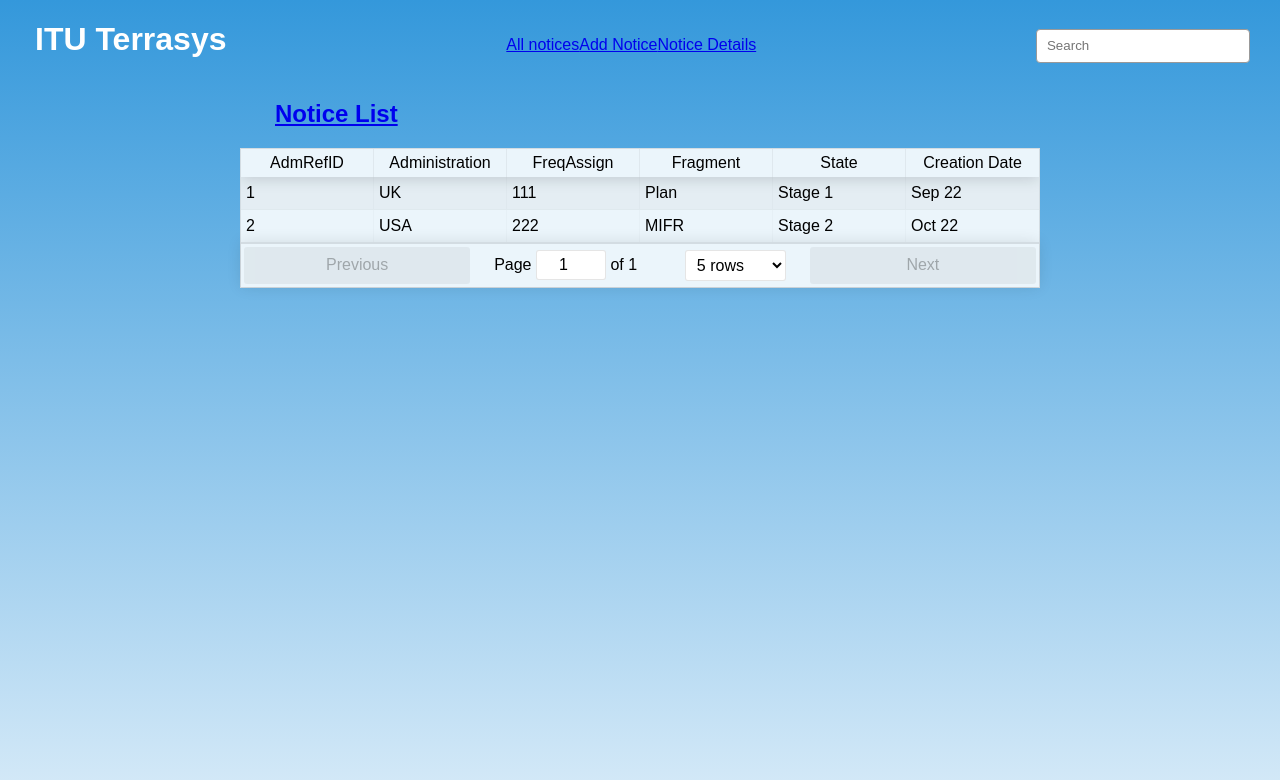
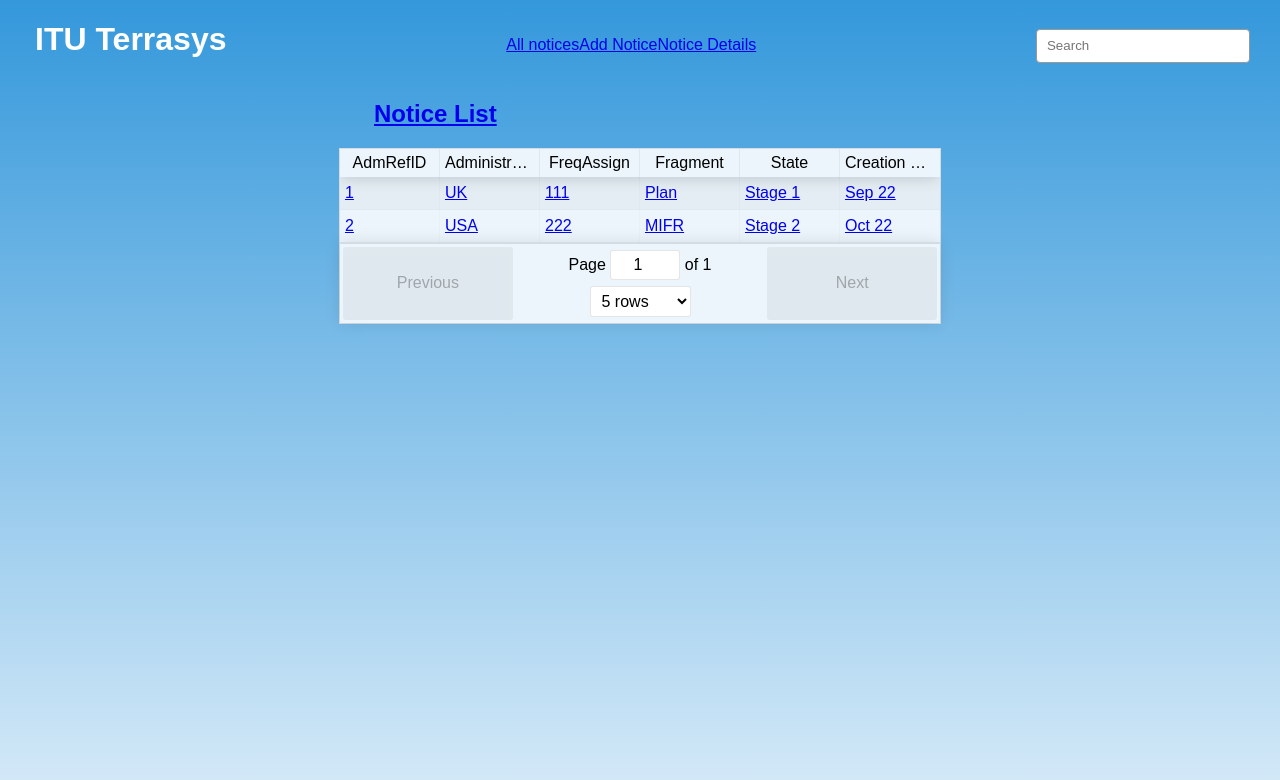
Before and after one commit to chinins/terrasys, a React (Create React App) app in the folder client/: page / in a window 1280 px wide. Shown: the top 780 px of the page. Built offline with nearby package versions, Linux system fonts and the light colour scheme.

Commit message:
make table row clickable and add dynamic rendering of notice details

```diff
--- a/client/src/App.css
+++ b/client/src/App.css
@@ -31,11 +31,11 @@ input {
   /* background-color: #d6eaf8; */
 }
 
-.NoticeList {
+/* .NoticeList {
   flex: 1;
   max-width: 800px;
   margin: 0 auto;
-}
+} */
 
 .NoticeTable {
   background-color: #ebf5fb;
@@ -74,6 +74,13 @@ input {
 }
 
 .Notice {
+  display: flex;
+  justify-content: space-around;
+}
+
+.notice-data, .notice-actions {
+  display: flex;
+  flex-direction: column;
   background-color: #ebf5fb;
   border: 1px solid darkblue;
   box-shadow: 10px 10px 13px -4px #001f3f;
--- a/client/src/App.js
+++ b/client/src/App.js
@@ -14,7 +14,8 @@ class App extends Component {
   constructor (props) {
     super (props);
     this.state = {
-      notices: noticeArray
+      notices: noticeArray,
+      selectedNotice: {}
     }
   }
 
@@ -23,15 +24,21 @@ class App extends Component {
     this.setState({
       notices: this.state.notices.concat(notice)
     })
+  }
 
+  displayDetails = (notice) => {
+    this.setState({
+      selectedNotice: notice
+    })
+    console.log(this.state.selectedNotice)
   }
 
   render() {
     return (
       <div className="App">
         <AppHeader/>
-        <Route exact={true} path="/" render={() => <Dashboard notices={this.state.notices}/>}/>
-        <Route path="/details" component={NoticeDetails}/>
+        <Route exact={true} path="/" render={() => <Dashboard notices={this.state.notices} onRowClick={this.displayDetails}/>}/>
+        <Route path={`/details/:${this.state.selectedNotice.admRefId}`} render={() => <NoticeDetails notice={this.state.selectedNotice}/>}/>
         <Route path="/new-notice" render={() => <NewNotice onNoticeCreate={this.createNotice}/>} />
       </div>
     );
--- a/client/src/components/NoticeDetails.js
+++ b/client/src/components/NoticeDetails.js
@@ -2,14 +2,25 @@ import React, { Component } from 'react';
 
 export default class NoticeDetails extends Component {
   render () {
+    const { admRefId, administration, date, freqAssigned, stage, fragment } = this.props.notice;
     return (
       <div className="Notice">
-        <p>id</p>
-        <p>Created on Sept 21</p>
-        <p>Administration</p>
-        <p>Assigned frequency - 987</p>
-        <p>Stage - Part 1</p>
-        <p>Plan / MIFR</p>
+        <div className="notice-data"> Notice details
+          <p>{admRefId}</p>
+          <p>{`Created on ${date}`}</p>
+          <p>{administration}</p>
+          <p>{`Assigned frequency - ${freqAssigned}`}</p>
+          <p>{`Stage - ${stage}`}</p>
+          <p>{`Plan / MIFR: ${fragment}`}</p>
+        </div>
+        <div className="notice-actions">Notice actions
+          <label>
+            <button>Move to next stage</button>
+          </label>
+          <label>
+            <button>Move to next fragment</button>
+          </label>
+        </div>
       </div>
     )
   }
--- a/client/src/containers/Dashboard.js
+++ b/client/src/containers/Dashboard.js
@@ -11,7 +11,7 @@ export default class Dashboard extends Component {
           <h2>
             <Link to="/details">Notice List</Link>
           </h2>
-          <NoticeTable notices={this.props.notices}></NoticeTable>
+          <NoticeTable notices={this.props.notices} onRowClick={this.props.onRowClick}></NoticeTable>
         </div>
       </div>
     )
--- a/client/src/containers/NoticeTable.js
+++ b/client/src/containers/NoticeTable.js
@@ -1,6 +1,7 @@
 import React, { Component } from 'react';
 import ReactTable from 'react-table';
 import "react-table/react-table.css";
+import Link from 'react-router-dom/Link';
 
 export default class NoticeTable extends Component {
 
@@ -8,26 +9,36 @@ export default class NoticeTable extends Component {
 
     const columns = [{
       Header: 'AdmRefID',
-      accessor: 'admRefId'
+      accessor: 'admRefId',
+      Cell: ({ row }) => (<Link to={`/details/:${row.admRefId}`}>{row.admRefId}</Link>)
     }, {
       Header: 'Administration',
-      accessor: 'administration'
+      accessor: 'administration',
+      Cell: ({ row }) => (<Link to={`/details/:${row.admRefId}`}>{row.administration}</Link>)
     }, {
       Header: 'FreqAssign',
-      accessor: 'freqAssigned'
+      accessor: 'freqAssigned',
+      Cell: ({ row }) => (<Link to={`/details/:${row.admRefId}`}>{row.freqAssigned}</Link>)
     }, {
       Header: 'Fragment',
       accessor: 'fragment',
+      Cell: ({ row }) => (<Link to={`/details/:${row.admRefId}`}>{row.fragment}</Link>)
     }, {
       Header: 'State',
-      accessor: 'stage'
+      accessor: 'stage',
+      Cell: ({ row }) => (<Link to={`/details/:${row.admRefId}`}>{row.stage}</Link>)
     }, {
       Header: 'Creation Date',
-      accessor: 'date'
+      accessor: 'date',
+      Cell: ({ row }) => (<Link to={`/details/:${row.admRefId}`}>{row.date}</Link>)
     }]
 
     return (
       <ReactTable data={this.props.notices} columns={columns}
+        getTrProps={(state, rowInfo, column, instance) => ({
+
+          onClick: () => this.props.onRowClick(rowInfo.original)
+        })}
         defaultPageSize={this.props.notices.length} className="-striped -highlight"
         className="-striped -highlight NoticeTable"
       />
```
